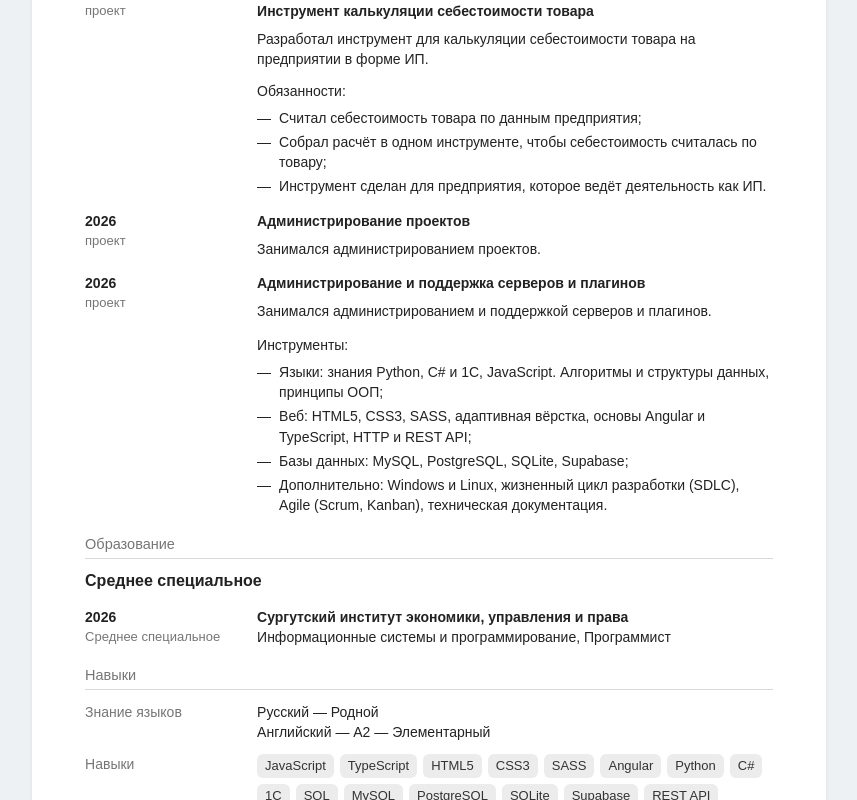
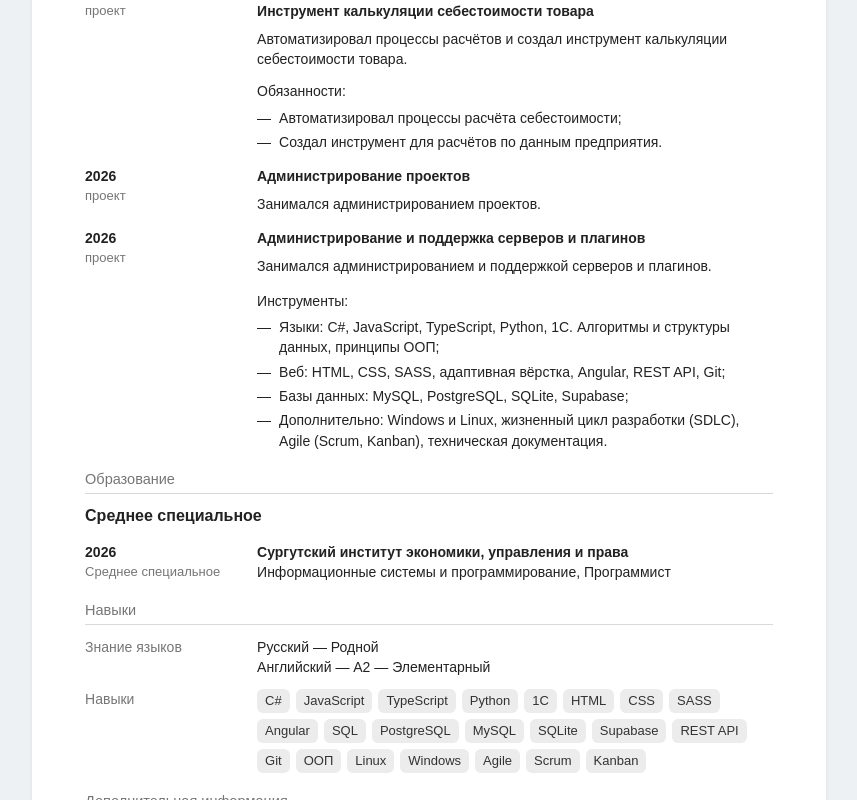
Before and after one commit to XMODERX/murzamatov-resume, a Next.js app: page / in a window 1280 px wide. Shown: the part 600-1400 px from the top of the page, without its empty margins (211-1068 px from the left). Built offline with nearby package versions, Linux system fonts and the light colour scheme.

Commit message:
Reframe the costing work as process automation and refresh the skill list.
Drop the enterprise-form bullet and put C#, TypeScript, and Git first for autumn 2026.

Co-authored-by: ashyrovsasha18 <ashyrovsasha18@icloud.com>

```diff
--- a/src/components/resume-document.tsx
+++ b/src/components/resume-document.tsx
@@ -1,22 +1,22 @@
 import type { ReactNode } from "react";
 
 const skills = [
+  "C#",
   "JavaScript",
   "TypeScript",
-  "HTML5",
-  "CSS3",
+  "Python",
+  "1С",
+  "HTML",
+  "CSS",
   "SASS",
   "Angular",
-  "Python",
-  "C#",
-  "1С",
   "SQL",
+  "PostgreSQL",
   "MySQL",
-  "PostgreSQL",
   "SQLite",
   "Supabase",
   "REST API",
-  "HTTP",
+  "Git",
   "ООП",
   "Linux",
   "Windows",
@@ -123,15 +123,14 @@ export function ResumeDocument() {
             Инструмент калькуляции себестоимости товара
           </p>
           <p className="mt-2">
-            Разработал инструмент для калькуляции себестоимости товара на
-            предприятии в форме ИП.
+            Автоматизировал процессы расчётов и создал инструмент калькуляции
+            себестоимости товара.
           </p>
           <p className="mt-3">Обязанности:</p>
           <Dashes
             items={[
-              "Считал себестоимость товара по данным предприятия;",
-              "Собрал расчёт в одном инструменте, чтобы себестоимость считалась по товару;",
-              "Инструмент сделан для предприятия, которое ведёт деятельность как ИП.",
+              "Автоматизировал процессы расчёта себестоимости;",
+              "Создал инструмент для расчётов по данным предприятия.",
             ]}
           />
         </Entry>
@@ -154,8 +153,8 @@ export function ResumeDocument() {
           <p>Инструменты:</p>
           <Dashes
             items={[
-              "Языки: знания Python, C# и 1С, JavaScript. Алгоритмы и структуры данных, принципы ООП;",
-              "Веб: HTML5, CSS3, SASS, адаптивная вёрстка, основы Angular и TypeScript, HTTP и REST API;",
+              "Языки: C#, JavaScript, TypeScript, Python, 1С. Алгоритмы и структуры данных, принципы ООП;",
+              "Веб: HTML, CSS, SASS, адаптивная вёрстка, Angular, REST API, Git;",
               "Базы данных: MySQL, PostgreSQL, SQLite, Supabase;",
               "Дополнительно: Windows и Linux, жизненный цикл разработки (SDLC), Agile (Scrum, Kanban), техническая документация.",
             ]}
```
Also changed, not shown: 1 other file (tests, documents, lock files or other folders).
